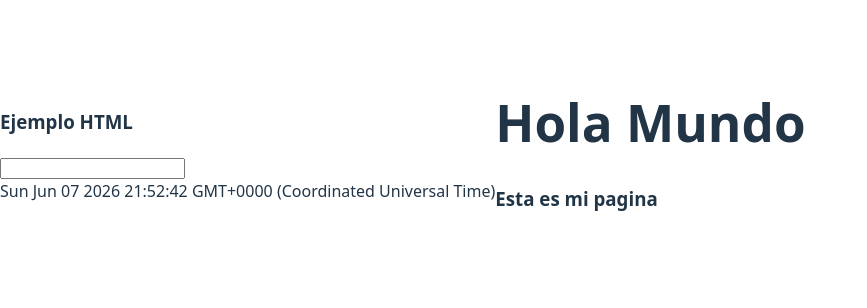
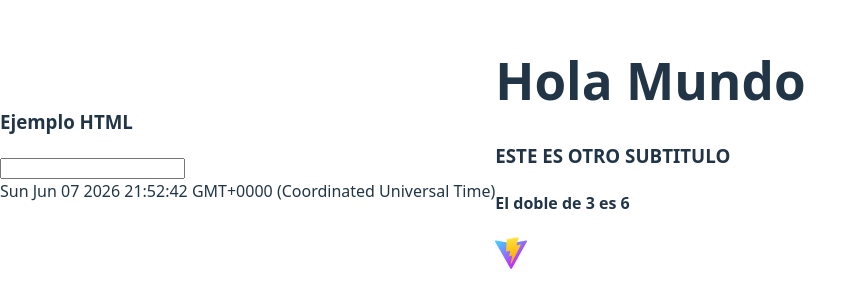
Before and after one commit to JLXP/react-peliculas, a React (Vite) app: page / in a window 1280 px wide. Shown: the part 254-562 px from the top of the page, without its empty margins (0-867 px from the left). Built offline with nearby package versions, Linux system fonts and the light colour scheme.

Commit message:
Expresiones jsx

```diff
--- a/src/App.tsx
+++ b/src/App.tsx
@@ -1,10 +1,16 @@
 function App() {
 
+  const subtitulo = 'Este es otro subtitulo';
+
+  const duplicar = (valor:number)=> valor * 2;
+  const imagenURL = '/vite.svg';
 
   return (
     <>
       <h1>Hola Mundo</h1>
-      <h3>Esta es mi pagina</h3>
+      <h3>{subtitulo.toUpperCase()}</h3>
+      <h4>El doble de 3 es {duplicar(3)}</h4>
+      <img src={imagenURL} alt="logo vista"/>
     </>
 
   )
```
